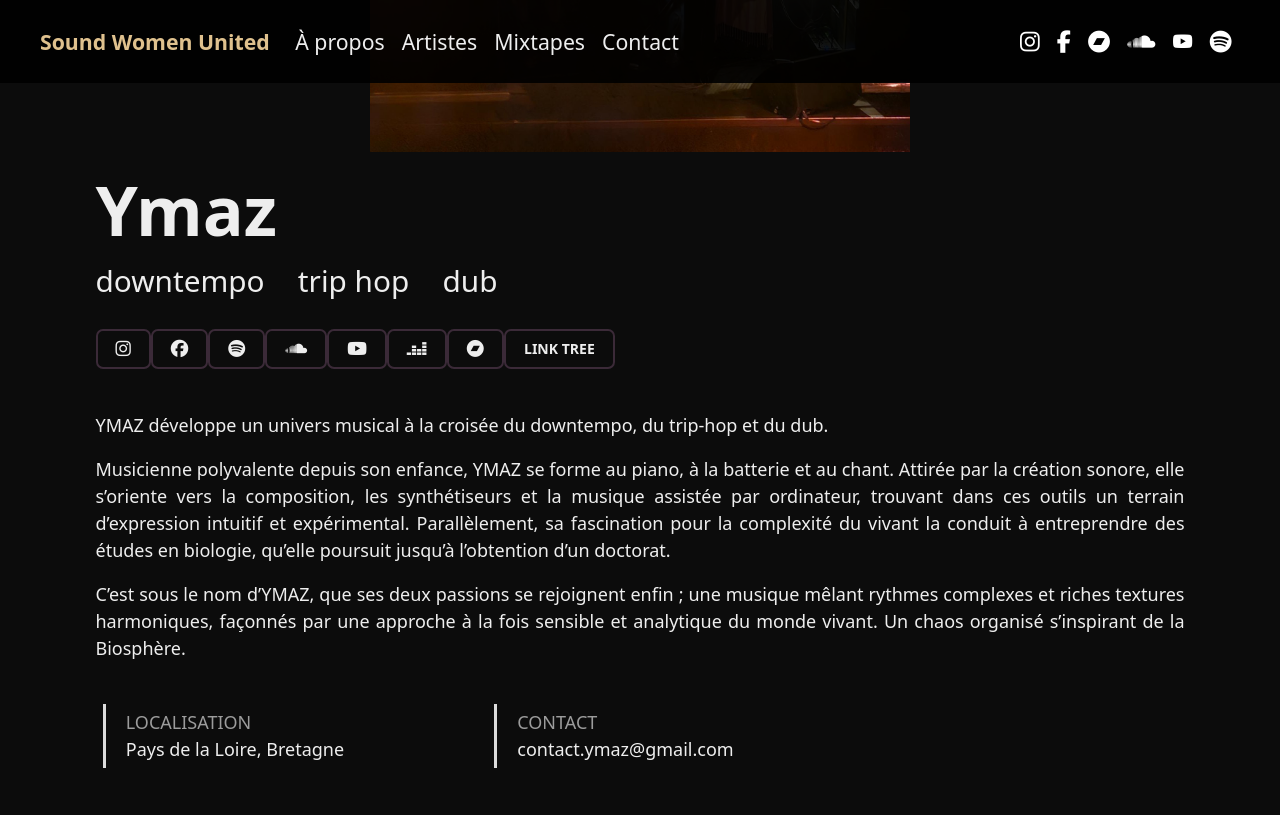
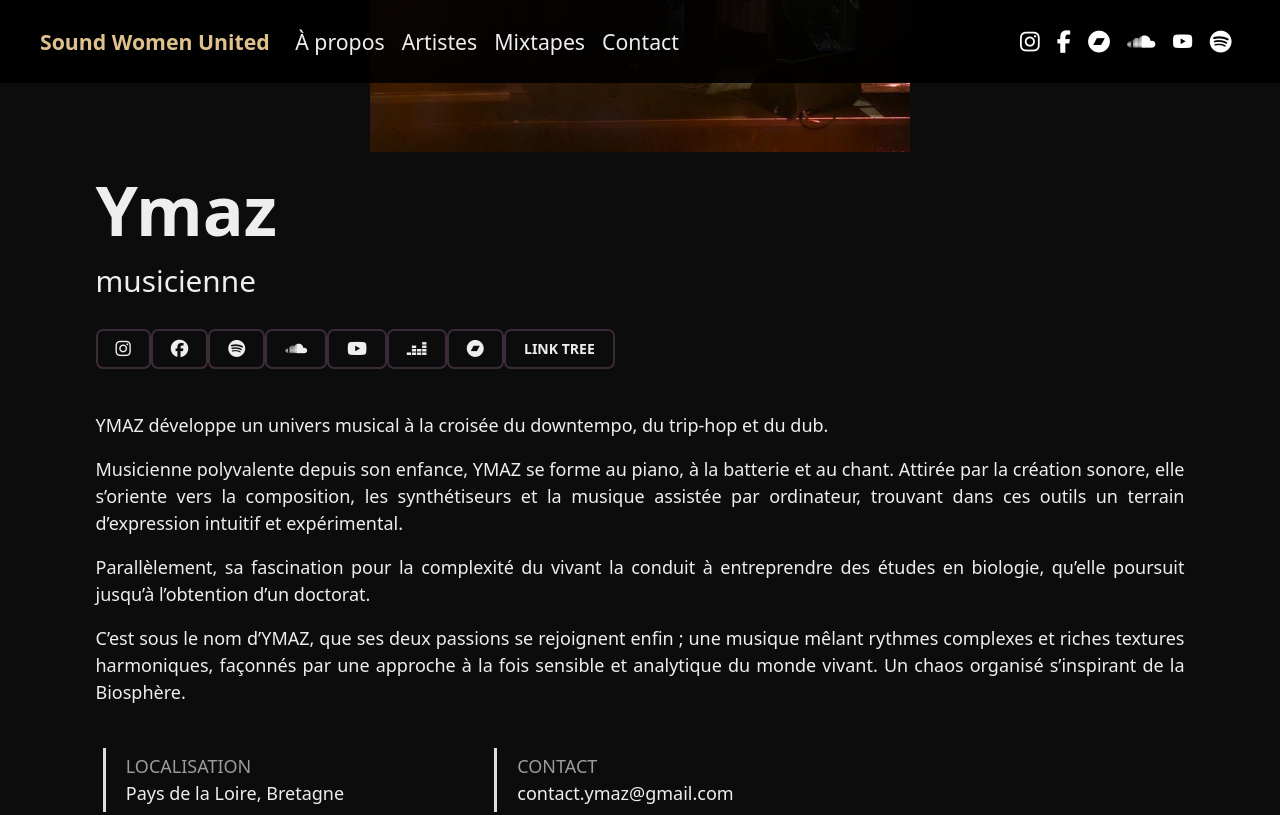
Before and after one commit to sabord/swu, a Jekyll site: the page built from docs/_artists/Ymaz.md, in a window 1280 px wide and 900 px high, scrolled down 471 px, cut to the strip 0-815 px from the top of the window. Built offline with Jekyll 4.4.1, drawn with Linux system fonts in a browser that asks for light colours.

Commit message:
modif ymaz player

```diff
--- a/docs/_artists/Ymaz.md
+++ b/docs/_artists/Ymaz.md
@@ -8,16 +8,14 @@
   - productrice
   - instrumentiste
 skills:
-  - downtempo
-  - trip hop
-  - dub
+  - musicienne
 location:
   - Pays de la Loire
   - Bretagne
 email: contact.ymaz@gmail.com
 medias:
   - youtube-video-id: wpJllVVaDH4
-  - player-1: <iframe style="border-radius:12px" src="https://open.spotify.com/embed/artist/0JmUYUoHNrYiLfz97M1Hlf?utm_source=generator" width="100%" height="352" frameBorder="0" allowfullscreen="" allow="autoplay; clipboard-write; encrypted-media; fullscreen; picture-in-picture" loading="lazy"></iframe>
+  - player-1: <iframe data-testid="embed-iframe" style="border-radius:12px" src="https://open.spotify.com/embed/artist/0JmUYUoHNrYiLfz97M1Hlf?utm_source=generator&theme=0" width="100%" height="352" frameBorder="0" allowfullscreen="" allow="autoplay; clipboard-write; encrypted-media; fullscreen; picture-in-picture" loading="lazy"></iframe>
   - player-2:
   - player-3:
 website:
@@ -36,6 +34,8 @@
 ---
 YMAZ développe un univers musical à la croisée du downtempo, du trip-hop et du dub.
 
-Musicienne polyvalente depuis son enfance, YMAZ se forme au piano, à la batterie et au chant. Attirée par la création sonore, elle s’oriente vers la composition, les synthétiseurs et la musique assistée par ordinateur, trouvant dans ces outils un terrain d’expression intuitif et expérimental.  Parallèlement, sa fascination pour la complexité du vivant la conduit à entreprendre des études en biologie, qu’elle poursuit jusqu’à l’obtention d’un doctorat.
+Musicienne polyvalente depuis son enfance, YMAZ se forme au piano, à la batterie et au chant. Attirée par la création sonore, elle s’oriente vers la composition, les synthétiseurs et la musique assistée par ordinateur, trouvant dans ces outils un terrain d’expression intuitif et expérimental.
+
+Parallèlement, sa fascination pour la complexité du vivant la conduit à entreprendre des études en biologie, qu’elle poursuit jusqu’à l’obtention d’un doctorat.
 
 C’est sous le nom d’YMAZ, que ses deux passions se rejoignent enfin ; une musique mêlant rythmes complexes et riches textures harmoniques, façonnés par une approche à la fois sensible et analytique du monde vivant. Un chaos organisé s’inspirant de la Biosphère.
```
